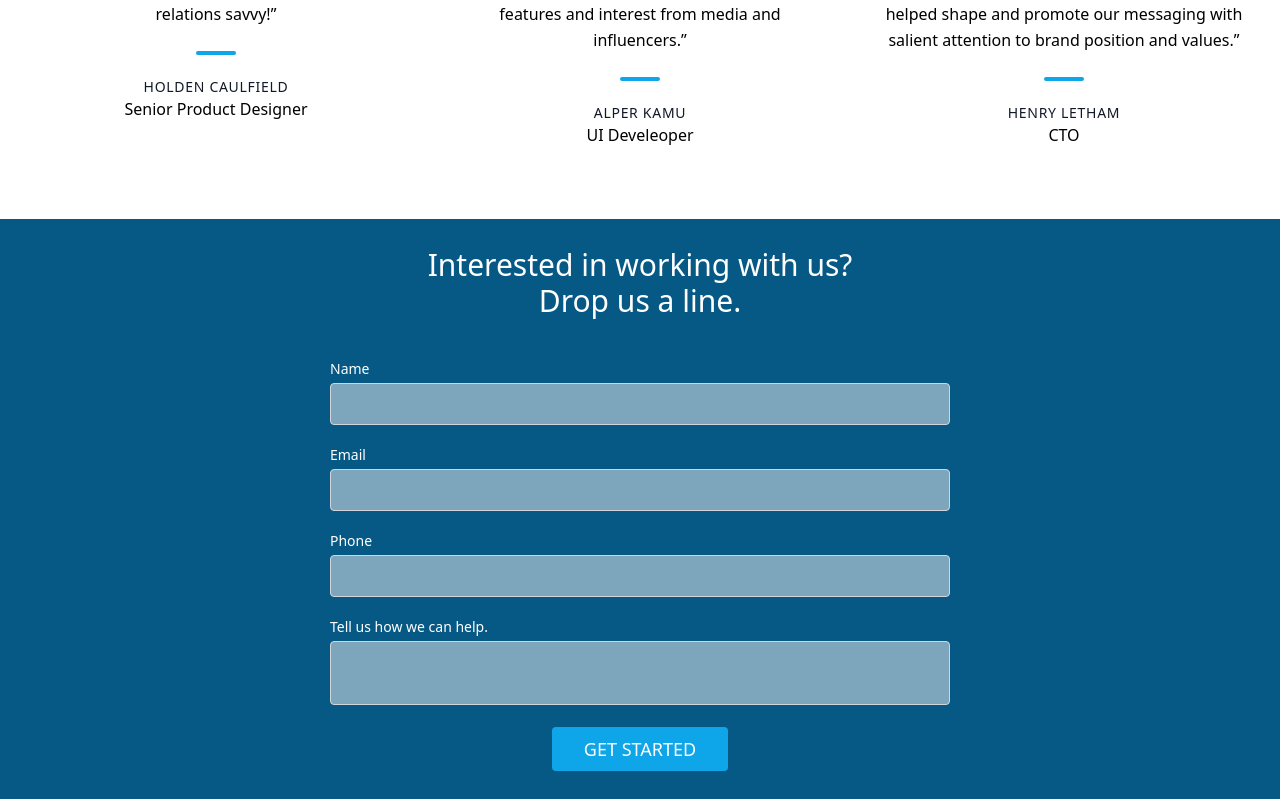
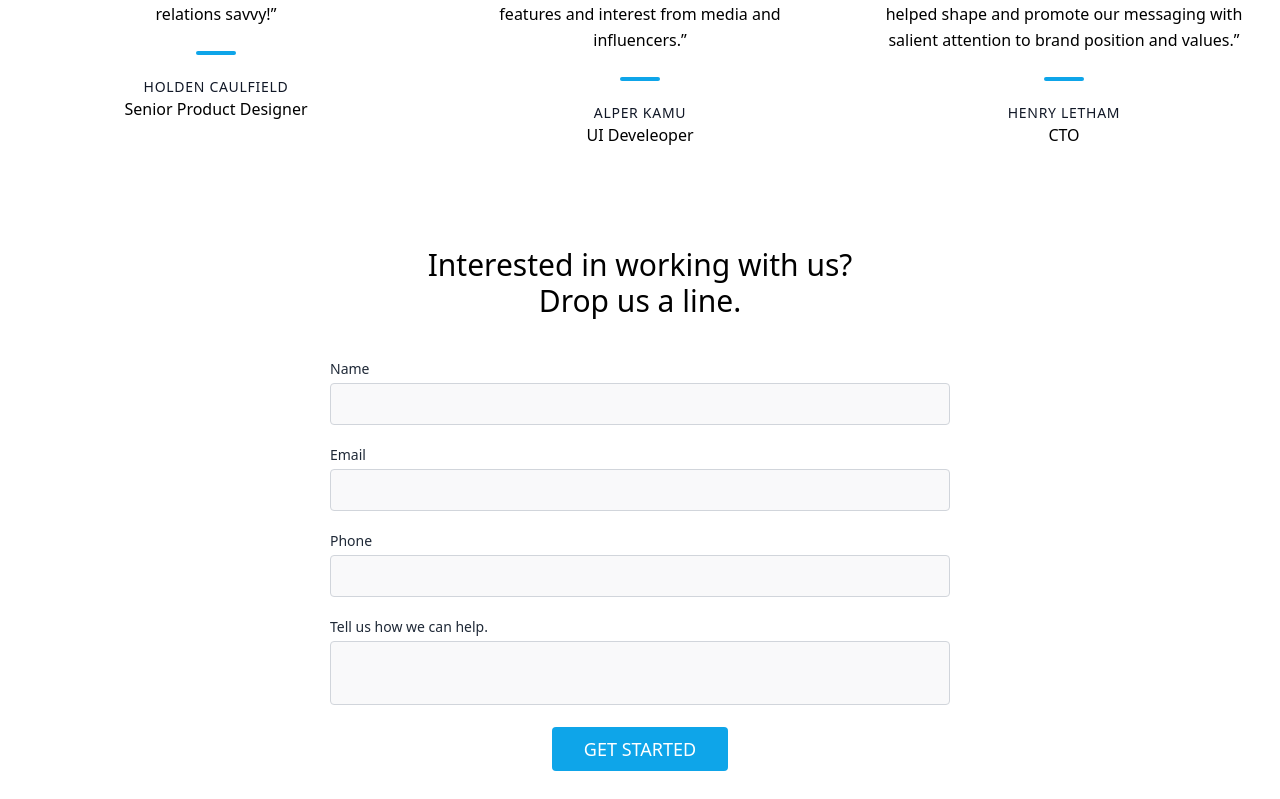
Before and after one commit to appzaib/Pliocio, a Next.js app: page / in a window 1280 px wide. Shown: the part 2290-3089 px from the top of the page. Built offline with nearby package versions, Linux system fonts and the light colour scheme.

Commit message:
Remove Contact Bg Color

```diff
--- a/pages/index.js
+++ b/pages/index.js
@@ -261,10 +261,10 @@
           </div>
         </div>
       </section>
-      <section id="contact" className="text-white bg-sky-800 relative">
+      <section className="relative">
         <div className="container px-5 py-7 mx-auto">
           <div className="flex flex-col text-center w-full mb-8">
-            <h1 className="sm:text-3xl text-2xl font-medium title-font mb-1 text-white">
+            <h1 className="sm:text-3xl text-2xl font-medium title-font mb-1">
               Interested in working with us? <br /> Drop us a line.
             </h1>
           </div>
@@ -274,7 +274,7 @@
                 <div className="relative">
                   <label
                     htmlFor="name"
-                    className="leading-7 text-sm text-white"
+                    className="leading-7 text-sm text-gray-800"
                   >
                     Name
                   </label>
@@ -282,7 +282,7 @@
                     type="text"
                     id="name"
                     name="name"
-                    className="w-full bg-gray-100 bg-opacity-50 rounded border border-gray-300 focus:border-sky-500 focus:bg-sky-100 focus:ring-2 focus:ring-sky-200 text-base outline-none text-gray-700 py-1 px-3 leading-8 transition-colors duration-200 ease-in-out"
+                    className="w-full bg-gray-100 bg-opacity-50 rounded border border-gray-300 focus:border-gray-100 focus:bg-gray-100 focus:ring-2 focus:ring-gray-200 text-base outline-none text-gray-700 py-1 px-3 leading-8 transition-colors duration-200 ease-in-out"
                   />
                 </div>
               </div>
@@ -290,7 +290,7 @@
                 <div className="relative">
                   <label
                     htmlFor="email"
-                    className="leading-7 text-sm text-white"
+                    className="leading-7 text-sm text-gray-800"
                   >
                     Email
                   </label>
@@ -298,7 +298,7 @@
                     type="email"
                     id="email"
                     name="email"
-                    className="w-full bg-gray-100 bg-opacity-50 rounded border border-gray-300 focus:border-sky-500 focus:bg-sky-100 focus:ring-2 focus:ring-sky-200 text-base outline-none text-gray-700 py-1 px-3 leading-8 transition-colors duration-200 ease-in-out"
+                    className="w-full bg-gray-100 bg-opacity-50 rounded border border-gray-300 focus:border-gray-100 focus:bg-gray-100 focus:ring-2 focus:ring-gray-200 text-base outline-none text-gray-700 py-1 px-3 leading-8 transition-colors duration-200 ease-in-out"
                   />
                 </div>
               </div>
@@ -306,7 +306,7 @@
                 <div className="relative">
                   <label
                     htmlFor="email"
-                    className="leading-7 text-sm text-white"
+                    className="leading-7 text-sm text-gray-800"
                   >
                     Phone
                   </label>
@@ -314,7 +314,7 @@
                     type="tel"
                     id="email"
                     name="email"
-                    className="w-full bg-gray-100 bg-opacity-50 rounded border border-gray-300 focus:border-sky-500 focus:bg-sky-100 focus:ring-2 focus:ring-sky-200 text-base outline-none text-gray-700 py-1 px-3 leading-8 transition-colors duration-200 ease-in-out"
+                    className="w-full bg-gray-100 bg-opacity-50 rounded border border-gray-300 focus:border-gray-100 focus:bg-gray-100 focus:ring-2 focus:ring-gray-200 text-base outline-none text-gray-700 py-1 px-3 leading-8 transition-colors duration-200 ease-in-out"
                   />
                 </div>
               </div>
@@ -322,14 +322,14 @@
                 <div className="relative">
                   <label
                     htmlFor="message"
-                    className="leading-7 text-sm text-white"
+                    className="leading-7 text-sm text-gray-800"
                   >
                     Tell us how we can help.
                   </label>
                   <textarea
                     id="message"
                     name="message"
-                    className="w-full bg-gray-100 bg-opacity-50 rounded border border-gray-300 focus:border-sky-500 focus:bg-sky-100 focus:ring-2 focus:ring-sky-200 h-16 text-base outline-none text-gray-700 py-1 px-3 resize-none leading-6 transition-colors duration-200 ease-in-out"
+                    className="w-full bg-gray-100 bg-opacity-50 rounded border border-gray-300 focus:border-gray-100 focus:bg-gray-100 focus:ring-2 focus:ring-gray-200 h-16 text-base outline-none text-gray-700 py-1 px-3 resize-none leading-6 transition-colors duration-200 ease-in-out"
                   ></textarea>
                 </div>
               </div>
```
